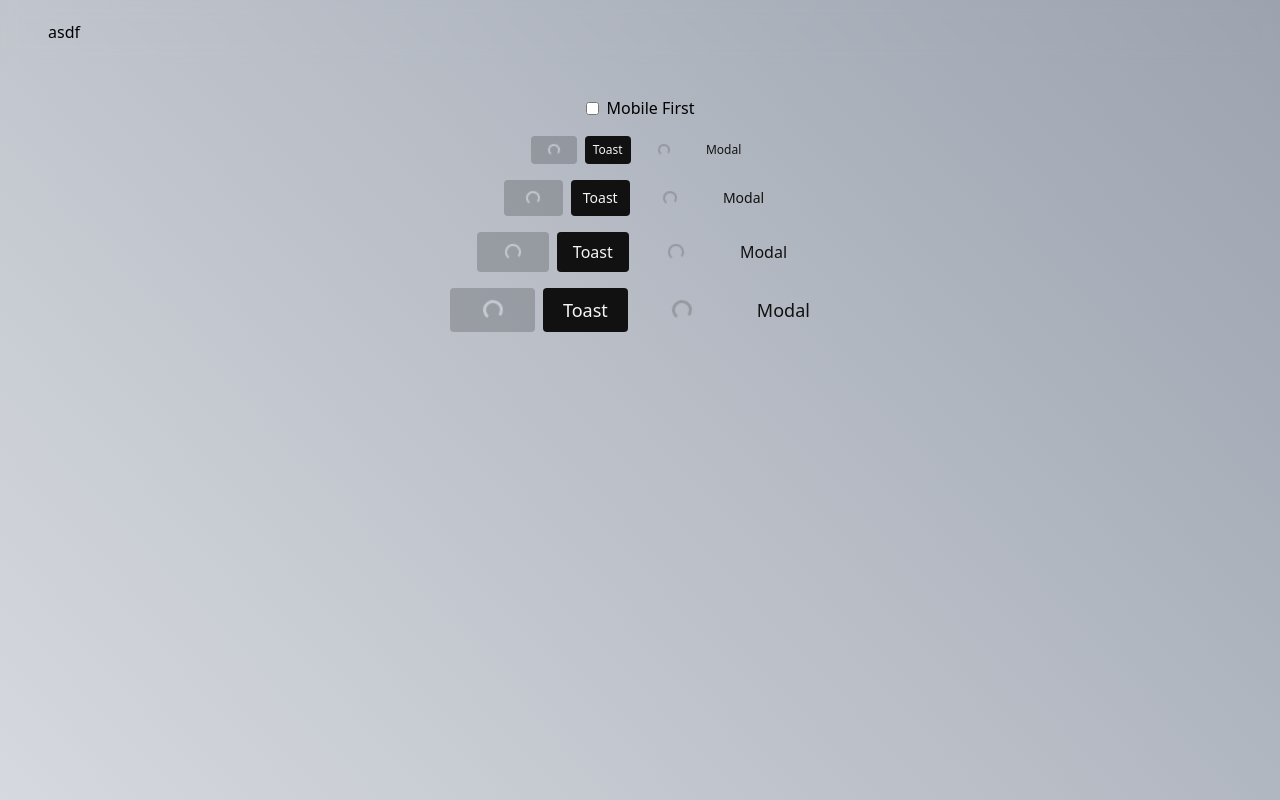
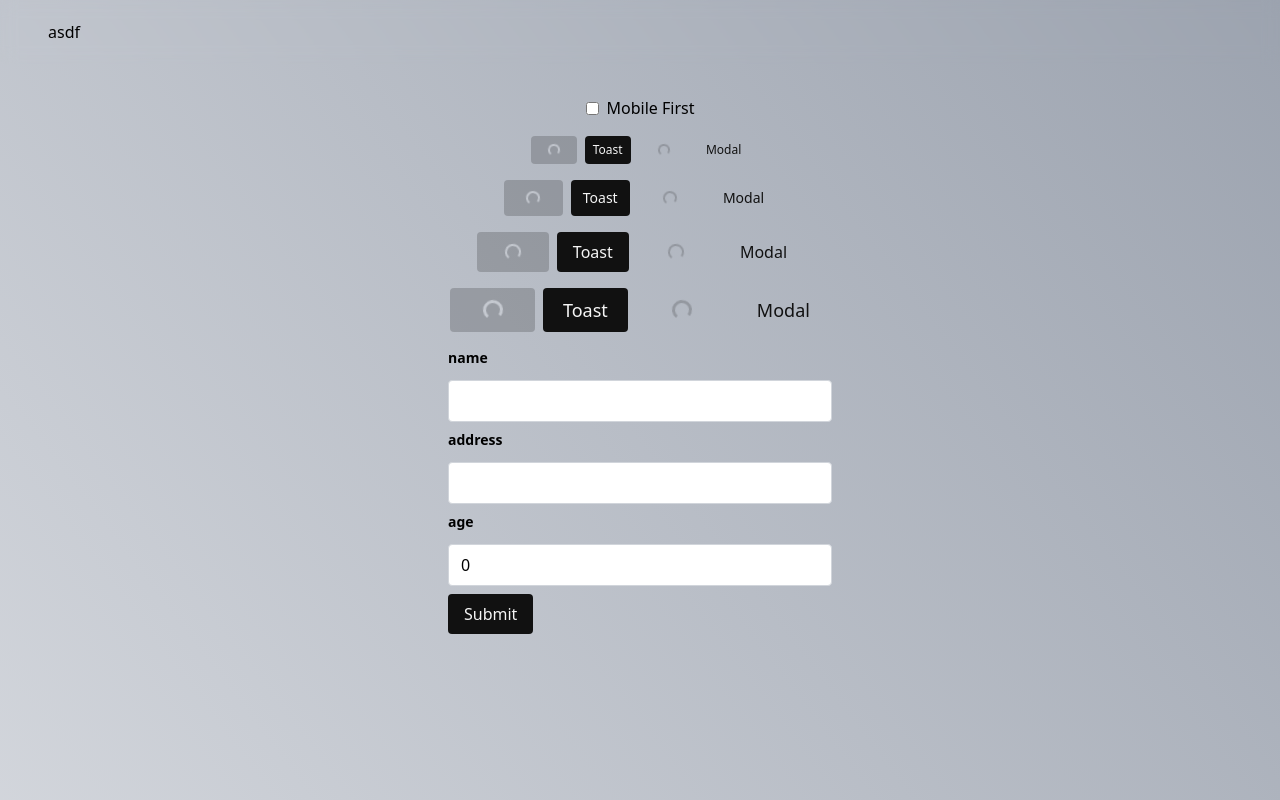
Before and after one commit to r-4bb1t/rabbit-ui, a React (Vite) app: page / in a window 1280 px wide. Built offline with nearby package versions, Linux system fonts and the light colour scheme; a web font is replaced by a local one.

Commit message:
feat: form with react-hook-form and zod

```diff
--- a/package.json
+++ b/package.json
@@ -11,12 +11,15 @@
     "preview": "vite preview"
   },
   "dependencies": {
+    "@hookform/resolvers": "^3.4.2",
     "classcat": "^5.0.5",
     "framer-motion": "^11.2.3",
     "lucide": "^0.378.0",
     "lucide-react": "^0.378.0",
     "react": "^18.2.0",
     "react-dom": "^18.2.0",
+    "react-hook-form": "^7.51.5",
+    "zod": "^3.23.8",
     "zustand": "^4.5.2"
   },
   "devDependencies": {
--- a/src/App.tsx
+++ b/src/App.tsx
@@ -3,6 +3,7 @@ import { useState } from "react";
 import Button from "./components/Button";
 import Layout from "./components/Layout";
 import Header from "./components/Layout/Header";
+import Form from "./form";
 import { useContextStore } from "./store/contextStore";
 
 export default function App() {
@@ -80,6 +81,8 @@ export default function App() {
             </Button>
           </div>
         ))}
+
+        <Form />
         <div className="h-[1000px]" />
       </main>
     </Layout>
--- a/src/components/Button.tsx
+++ b/src/components/Button.tsx
@@ -20,7 +20,7 @@ export default function Button({
     <button
       {...props}
       className={cc([
-        "rounded flex items-center transition-colors disabled:opacity-20 relative shrink-0",
+        "rounded flex items-center transition-colors disabled:opacity-20 relative shrink-0 w-fit",
         ghost
           ? "bg-transparent hover:bg-primary-background/10 text-primary-background disabled:bg-transparent"
           : "bg-primary-background hover:bg-primary-darker text-primary-text disabled:bg-primary-background",
--- /dev/null
+++ b/src/components/Form/Input.tsx
@@ -0,0 +1,41 @@
+import type { InputHTMLAttributes } from "react";
+
+import cc from "classcat";
+import type { FieldError, UseFormRegister } from "react-hook-form";
+
+type InputProps = {
+  label: string;
+  // eslint-disable-next-line @typescript-eslint/no-explicit-any
+  register: UseFormRegister<any>;
+  required: boolean;
+  error: FieldError | undefined;
+};
+
+export default function Input({
+  label,
+  register,
+  required,
+  error,
+  className,
+  ...props
+}: InputProps & InputHTMLAttributes<HTMLInputElement>) {
+  return (
+    <>
+      <label className="text-sm font-semibold">{label}</label>
+      <input
+        {...register(label, {
+          required,
+          valueAsNumber: props.type === "number",
+        })}
+        {...props}
+        className={cc([
+          "rounded border border-gray-300 focus:ring-primary-background focus:border-primary-background",
+          "transition-colors w-full px-3 py-2 mt-1",
+          className,
+        ])}
+        aria-invalid={!!error}
+      />
+      {error && <p className="text-red-500">{error.message}</p>}
+    </>
+  );
+}
--- /dev/null
+++ b/src/form.tsx
@@ -0,0 +1,70 @@
+import Button from "./components/Button";
+import Input from "./components/Form/Input";
+import { useForm } from "react-hook-form";
+import { z } from "zod";
+
+import { zodResolver } from "@hookform/resolvers/zod";
+
+interface Person {
+  name: string;
+  address: string;
+  age: number;
+}
+
+const schema = z.object({
+  name: z.string().min(1, { message: "이름은 필수값입니다." }),
+  address: z.string().min(1, { message: "주소는 필수값입니다." }),
+  age: z
+    .number({
+      invalid_type_error: "나이는 필수값입니다.",
+    })
+    .min(1, { message: "나이는 1살부터 입력이 가능합니다." }),
+});
+
+export default function Form() {
+  const {
+    register,
+    formState: { errors },
+    handleSubmit,
+  } = useForm<Person>({
+    resolver: zodResolver(schema),
+    defaultValues: {
+      name: "",
+      address: "",
+      age: 0,
+    },
+  });
+
+  return (
+    <form
+      onSubmit={handleSubmit((e) => console.log(e))}
+      className="flex flex-col gap-2 max-w-sm w-full"
+    >
+      <Input
+        type="text"
+        label="name"
+        register={register}
+        required
+        error={errors.name}
+      />
+
+      <Input
+        type="text"
+        label="address"
+        register={register}
+        required
+        error={errors.address}
+      />
+
+      <Input
+        type="number"
+        label="age"
+        register={register}
+        required
+        error={errors.age}
+      />
+
+      <Button type="submit">Submit</Button>
+    </form>
+  );
+}
```
Also changed, not shown: 1 other file (tests, documents, lock files or other folders).
